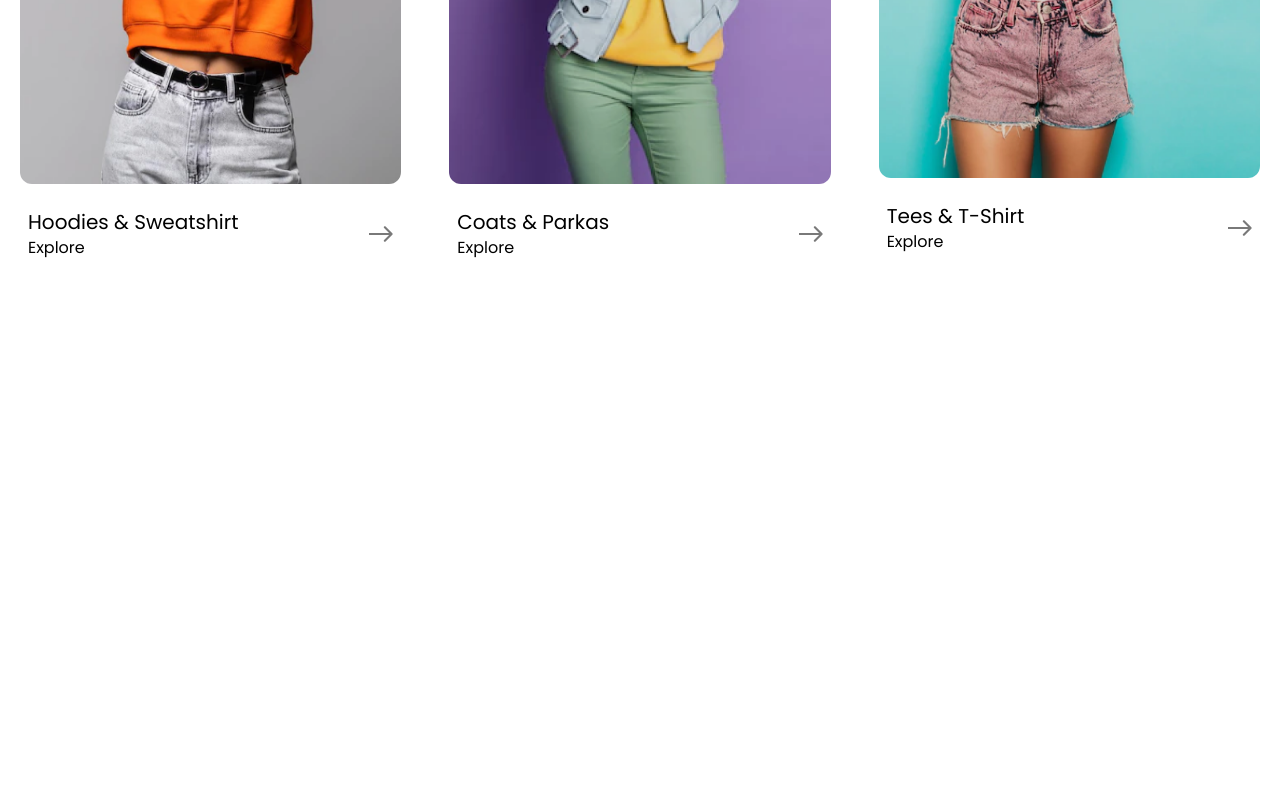
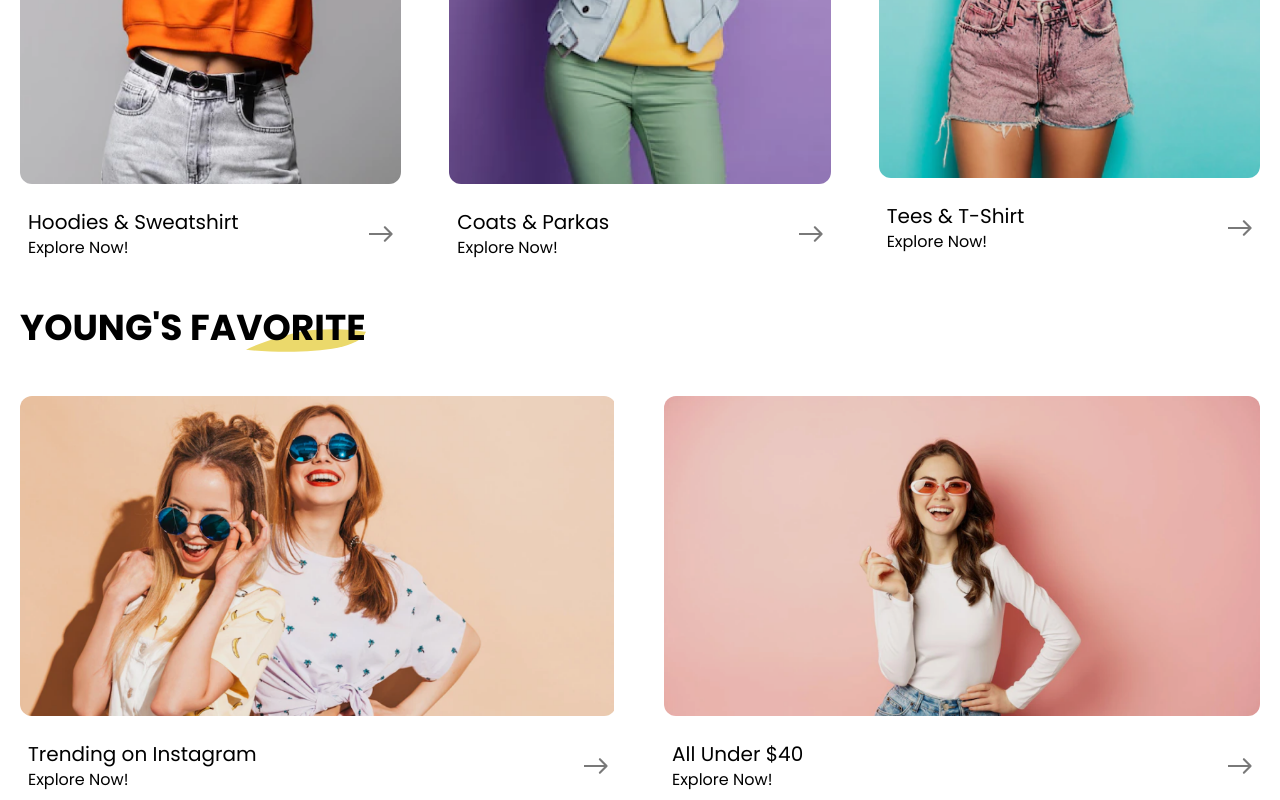
Before and after one commit to SuhelMakkad/fashion-landing-page, a React (Vite) app: page / in a window 1280 px wide. Shown: the part 1294-2094 px from the top of the page. Before the commit the page ends 1562 px from the top, so only its background shows below. Built offline with nearby package versions, Linux system fonts and the light colour scheme.

Commit message:
added young's favorite section

```diff
--- a/src/App.tsx
+++ b/src/App.tsx
@@ -2,6 +2,7 @@ import Navbar from "@/components/Navbar";
 import HeroSection from "@/components/HeroSection";
 import BrandStipe from "@/components/BrandStipe";
 import NewArrivals from "@/components/NewArrivals";
+import FavoriteSection from "@/components/FavoriteSection";
 
 const App = () => {
   return (
@@ -14,6 +15,7 @@ const App = () => {
         <BrandStipe />
 
         <NewArrivals />
+        <FavoriteSection />
       </main>
     </div>
   );
--- /dev/null
+++ b/src/common/components/FavoriteSection/index.tsx
@@ -0,0 +1,30 @@
+import Heading from "@/components/Heading";
+import ProductList from "@/components/ProductList";
+
+import productImg4 from "@/images/products/4.png";
+import productImg5 from "@/images/products/5.png";
+
+const NewArrivals = () => {
+  const products = [
+    {
+      imgUrl: productImg5,
+      title: "Trending on Instagram",
+    },
+    {
+      imgUrl: productImg4,
+      title: "All Under $40",
+    },
+  ];
+
+  return (
+    <section>
+      <Heading className="uppercase">Young's Favorite</Heading>
+
+      <div className="mt-12">
+        <ProductList products={products} size={"medium"} />
+      </div>
+    </section>
+  );
+};
+
+export default NewArrivals;
--- a/src/common/components/ProductList/index.tsx
+++ b/src/common/components/ProductList/index.tsx
@@ -12,11 +12,11 @@ const productList = cva(["grid", "gap-12", "group", "disable-scrollbars", "overf
   variants: {
     size: {
       small: ["grid-flow-col", "grid-flow-row", "auto-cols-[minmax(15rem,_1fr)]", "small"],
-      large: ["grid-cols-2", "large"],
+      medium: ["grid-cols-2", "medium"],
     },
   },
   defaultVariants: {
-    size: "large",
+    size: "small",
   },
 });
 
@@ -30,14 +30,14 @@ const ProductList = ({ products, ...variants }: ProductProps) => {
       {products.map((product) => (
         <li className="flex flex-col gap-4 cursor-pointer">
           <img
-            className="object-cover object-top hover:shadow-2xl transition-shadow rounded-xl group-[.large]:h-80"
+            className="object-cover object-top hover:shadow-2xl transition-shadow rounded-xl group-[.medium]:h-80"
             src={product.imgUrl}
             alt={product.title}
           />
           <div className="flex items-center justify-between p-2">
             <div className="flex flex-col">
               <span className="text-xl">{product.title}</span>
-              <span className="text-md">Explore</span>
+              <span className="text-md">Explore Now!</span>
             </div>
             <Arrow />
           </div>
```
Also changed, not shown: src/assets/images/products/4.png (added), src/assets/images/products/5.png (added).
